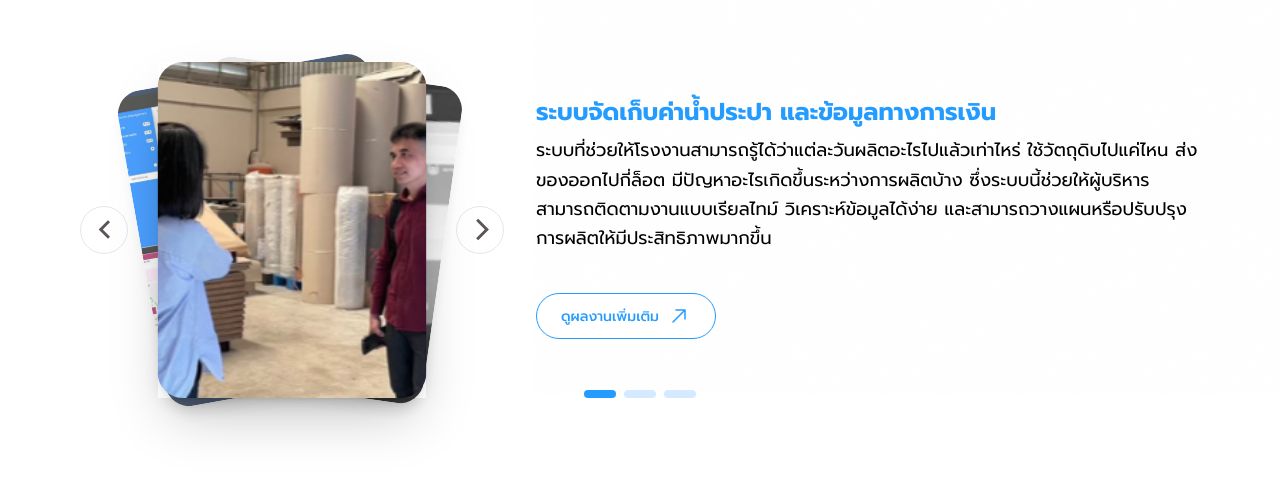
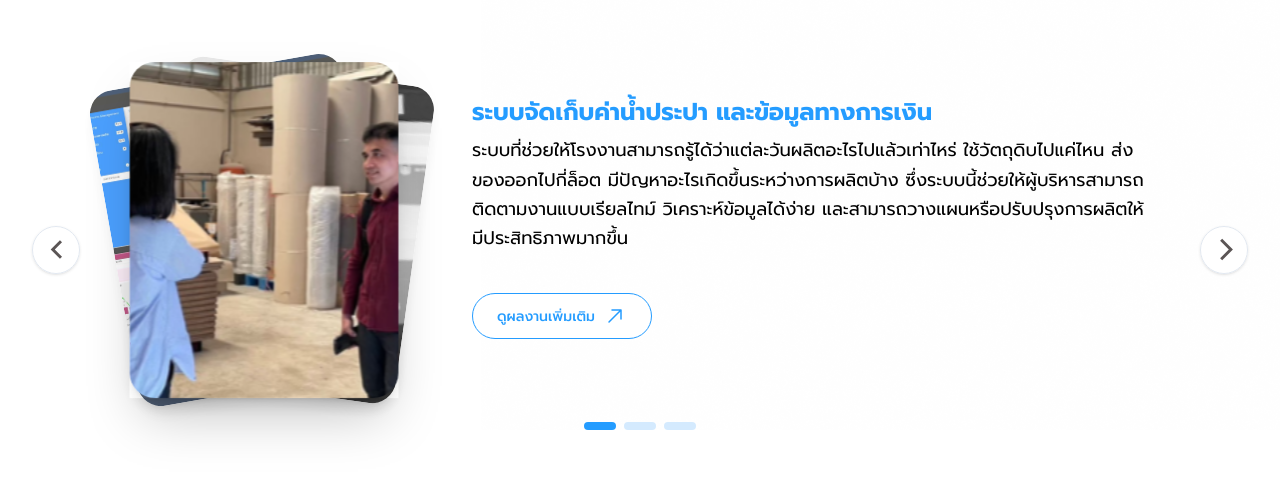
Before and after one commit to narawit101/website-datadorf, a Next.js app: page / in a window 1280 px wide. Shown: the part 2038-2518 px from the top of the page. Built offline with nearby package versions, Linux system fonts and the light colour scheme.

Commit message:
test(home) edit home product button

```diff
--- a/components/ImageCarousel.tsx
+++ b/components/ImageCarousel.tsx
@@ -9,7 +9,7 @@
 
 const styles = `
   .custom-swiper {
-    width: 80%;
+    width: 90%;
     padding-top: 50px;
     padding-bottom: 50px;
   }
--- a/components/Navbar.tsx
+++ b/components/Navbar.tsx
@@ -51,7 +51,7 @@
 
     return (
         <>
-            <nav className=' w-full h-19 flex bg-white justify-between items-center px-0 sm:px-8 lg:px-15 py-4 md:py-6 fixed z-50'>
+            <nav className=' w-full h-19 flex bg-white justify-between items-center px-6 sm:px-8 lg:px-15 py-4 md:py-6 fixed z-50'>
                 <Link href="/">
                     <img className='w-18 h-18 object-contain' src='datadorfLogo.png' alt="Logo" />
                 </Link>
--- a/components/StackCard.tsx
+++ b/components/StackCard.tsx
@@ -4,7 +4,6 @@
 import { useMemo, useState } from "react";
 import { useRouter } from "next/navigation";
 import bgProduct from "@/public/productBg.png";
-
 
 interface StackCardItem {
     content: string;
@@ -37,6 +36,7 @@
 export default function StackCard({ items }: StackCardProps) {
     const router = useRouter();
     const safeItems = useMemo(() => (items.length ? items : []), [items]);
+    // ถ้าอยากโชว์ทั้งหมดไม่ต้อง slice หรือถ้าจะ loop 3 อันก็ใช้ logic เดิม
     const carouselItems = useMemo(() => safeItems.slice(0, 3), [safeItems]);
     const displayItems = carouselItems.length ? carouselItems : safeItems;
     const [activeIndex, setActiveIndex] = useState(0);
@@ -72,43 +72,30 @@
                 <p className="text-3xl lg:text-4xl font-bold text-center mb-10">
                     ผลงานของเรา
                 </p>
-
-                <div className="my-20">
-                    <div className="w-full px-4 sm:px-6 md:px-10 lg:px-20  flex flex-col gap-8 lg:flex-row items-center justify-center ">
-
-                        <div className="flex items-center justify-center gap-4 md:gap-9 ">
+                <div className="my-20 relative max-w-[1300px] mx-auto">
                     <button
                         aria-label="previous project"
                         onClick={handlePrev}
-                                className="flex w-10 h-10 md:w-12 md:h-12 rounded-full border border-[#E2E8F0] text-[#5B5555] items-center justify-center hover:bg-[#e0dedead] transition-all duration-100 hover:cursor-pointer"
+                        className="absolute z-20  left-2 md:left-8 lg:top-1/2 top-50 -translate-y-1/2 flex w-10 h-10 md:w-12 md:h-12 rounded-full border border-[#E2E8F0] bg-white/80 backdrop-blur-sm text-[#5B5555] items-center justify-center hover:bg-[#e0dedead] transition-all duration-100 hover:cursor-pointer shadow-sm"
                     >
                         <svg width="35" height="35" viewBox="0 0 24 24">
                             <path fill="currentColor" d="M15.778 7.05L10.828 12l4.95 4.95l-1.414 1.414L8 12l6.364-6.364z" />
                         </svg>
                     </button>
 
+                    <div className="w-full px-4 sm:px-6 md:px-10 lg:px-20 flex flex-col gap-15 xl:gap-20 lg:flex-row items-center justify-center">
+                        <div className="flex items-center justify-center gap-4 md:gap-9">
                             <div className="stack-card-fade relative w-60 h-75 lg:w-64 lg:h-80 flex items-center justify-center">
                                 <div className="absolute inset-0 flex items-center justify-center">
                                     <div className="relative w-full h-full">
-                                        <CardImage item={prevItem} className="-rotate-10 -translate-x-4 md:-translate-x-6 opacity-70 " />
+                                        <CardImage item={prevItem} className="-rotate-10 -translate-x-4 md:-translate-x-6 opacity-70" />
                                         <CardImage item={activeItem} className="rotate-0 scale-105 z-20 shadow-2xl" />
                                         <CardImage item={nextItem} className="rotate-8 translate-x-4 md:translate-x-6 opacity-80" />
                                     </div>
                                 </div>
                             </div>
-
-                            <button
-                                aria-label="next project"
-                                onClick={handleNext}
-                                className="flex w-10 h-10 md:w-12 md:h-12 rounded-full border border-[#E2E8F0] text-[#5B5555] items-center justify-center hover:bg-[#e0dedead] transition-all duration-100 hover:cursor-pointer"
-                            >
-                                <svg width="35" height="35" viewBox="0 0 24 24">
-                                    <path fill="currentColor" d="M9 6.05L14.95 12L9 17.95l1.414 1.414L17.778 12l-7.364-7.364z" />
-                                </svg>
-                            </button>
                         </div>
-
-                        <div key={activeItem.title.join("-")} className="stack-card-fade flex flex-col gap-2 text-center lg:text-left max-w-2xl">
+                        <div key={activeItem.title.join("-")} className="stack-card-fade flex flex-col gap-2 text-center lg:text-left max-w-2xl px-4 md:px-0">
                             <p className="text-[#249CFF] font-bold text-xl md:text-2xl">
                                 {activeItem.content}
                             </p>
@@ -117,20 +104,29 @@
                             </p>
 
                             <div className="flex flex-col gap-4 items-center justify-center lg:items-start">
-                                <div className="flex flex-col gap-4 my-6 ">
+                                <div className="flex flex-col gap-4 my-6">
                                     <button
                                         onClick={() => router.push('/products')}
-                                        className='mt-2 bg-white text-[#249CFF] border border-[#249CFF] py-1 px-4 sm:py-2.5 sm:px-6 rounded-full flex items-center justify-center md:justify-start gap-2 transition-all hover:bg-[#249CFF] hover:text-white hover:shadow-md self-center md:self-start hover:cursor-pointer'>
-                                        <p className="font-medium text-[12px] lg:text-[14px] ">ดูผลงานเพิ่มเติม</p>
+                                        className='mt-2 bg-white text-[#249CFF] border border-[#249CFF] py-1 px-4 sm:py-2.5 sm:px-6 rounded-full flex items-center justify-center md:justify-start gap-2 transition-all hover:bg-[#249CFF] hover:text-white hover:shadow-md self-center md:self-start hover:cursor-pointer'
+                                    >
+                                        <p className="font-medium text-[12px] lg:text-[14px]">ดูผลงานเพิ่มเติม</p>
                                         <svg xmlns="http://www.w3.org/2000/svg" width={24} height={24} viewBox="0 0 24 24"><path fill="currentColor" fillRule="evenodd" d="M9 6.75a.75.75 0 0 1 0-1.5h9a.75.75 0 0 1 .75.75v9a.75.75 0 0 1-1.5 0V7.81L6.53 18.53a.75.75 0 0 1-1.06-1.06L16.19 6.75z" clipRule="evenodd"></path></svg>
                                     </button>
                                 </div>
                             </div>
                         </div>
-
                     </div>
+                    <button
+                        aria-label="next project"
+                        onClick={handleNext}
+                        className="absolute z-20 right-2 lg:right-8 lg:top-1/2 top-50 -translate-y-1/2 flex w-10 h-10 md:w-12 md:h-12 rounded-full border border-[#E2E8F0] bg-white/80 backdrop-blur-sm text-[#5B5555] items-center justify-center hover:bg-[#e0dedead] transition-all duration-100 hover:cursor-pointer shadow-sm"
+                    >
+                        <svg width="35" height="35" viewBox="0 0 24 24">
+                            <path fill="currentColor" d="M9 6.05L14.95 12L9 17.95l1.414 1.414L17.778 12l-7.364-7.364z" />
+                        </svg>
+                    </button>
                     {displayItems.length > 1 && (
-                        <div className="flex items-center justify-center gap-2">
+                        <div className="flex items-center justify-center gap-2 mt-8">
                             {displayItems.map((_, index) => (
                                 <button
                                     key={index}
@@ -141,9 +137,9 @@
                             ))}
                         </div>
                     )}
+
                 </div>
             </div>
-
         </div>
     );
 }
```
Lines whose indentation alone changed are shown as unchanged.
